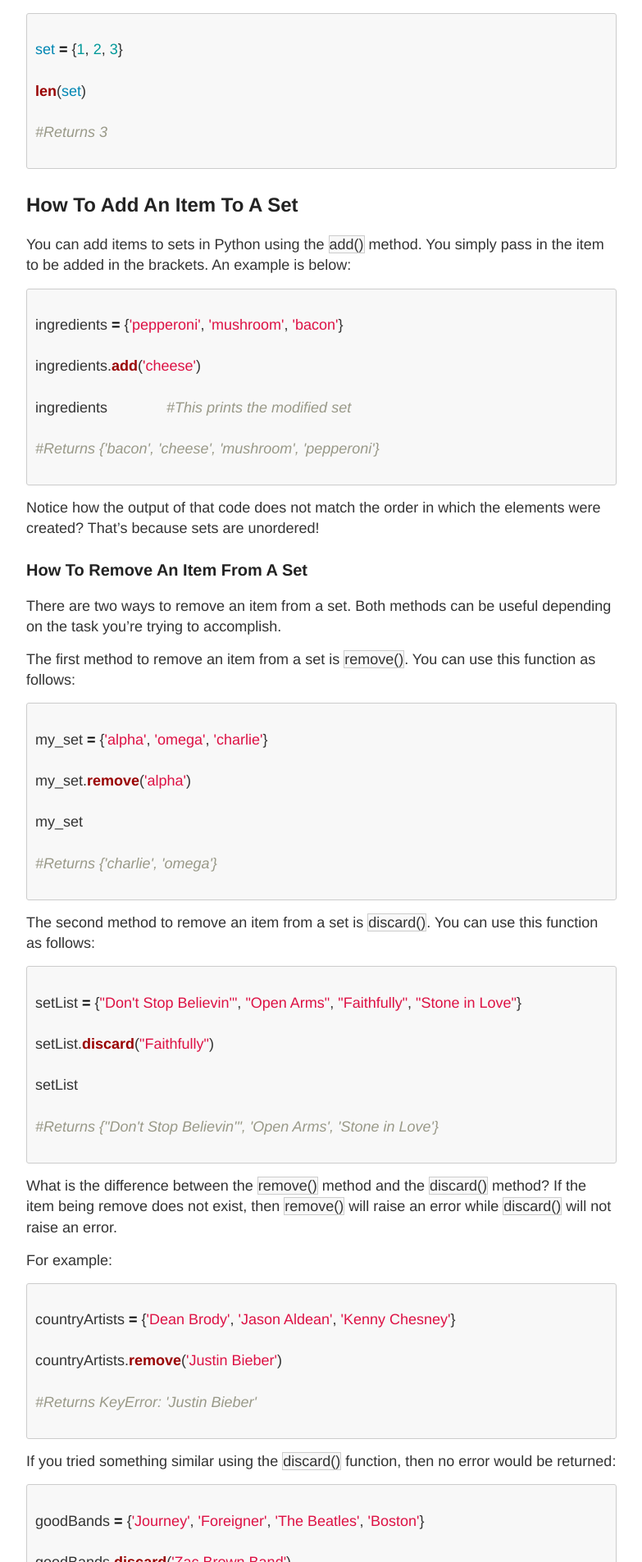
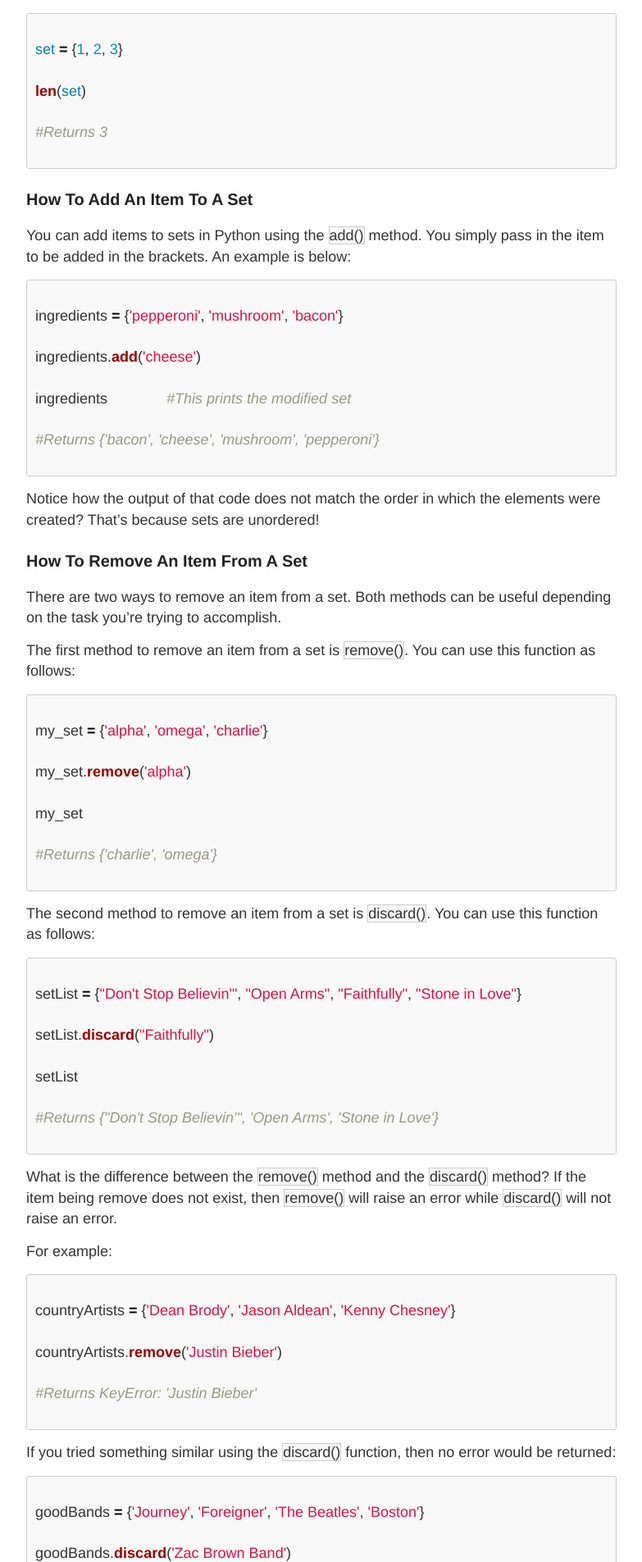
Before and after one commit to rosyberti/website, a Jekyll site: the page built from python-course/sets.md, in a window 1280 px wide. Shown: the part 1707-3612 px from the top of the page at 82% size, without its empty margins (248-1031 px from the left). Built offline with Jekyll 4.4.1, drawn with Linux system fonts in a browser that asks for light colours; our own code applies the rules of GitHub Pages for plain Markdown files.

````diff
--- a/python-course/sets.md
+++ b/python-course/sets.md
@@ -83,7 +83,7 @@
 
 ```
 
-## How To Add An Item To A Set
+### How To Add An Item To A Set
 
 You can add items to sets in Python using the `add()` method. You simply pass in the item to be added in the brackets. An example is below:
 
````
